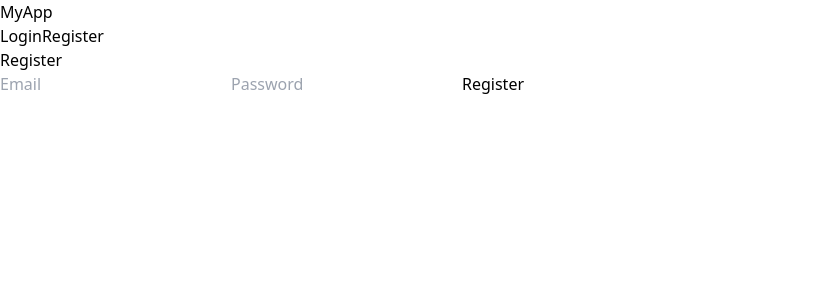
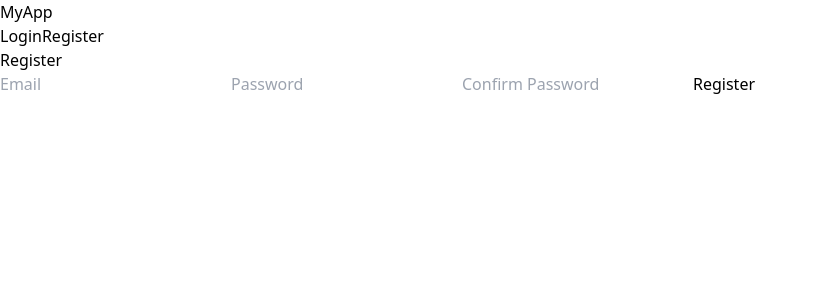
Before and after one commit to SithiraRoneth/authentication_system, a React (Vite) app in the folder frontend/fe/: page /register in a window 1280 px wide. Shown: the top 300 px of the page, without its empty margins (0-817 px from the left). Built offline with nearby package versions, Linux system fonts and the light colour scheme.

Commit message:
Enhance registration form with confirm password validation and improved error handling

```diff
--- a/frontend/fe/src/pages/RegisterForm.tsx
+++ b/frontend/fe/src/pages/RegisterForm.tsx
@@ -5,19 +5,34 @@ import { useNavigate } from "react-router-dom";
 export default function Register() {
   const [email, setEmail] = useState('');
   const [password, setPassword] = useState('');
+  const [confirmPassword, setConfirmPassword] = useState('');
   const { register } = useAuth();
   const navigate = useNavigate();
 
-    const handleSubmit = (e: React.FormEvent) => {
+  const handleSubmit = async (e: React.FormEvent) => {
     e.preventDefault();
-      if (!email || !password) return alert("All fields required");
-      register(email, password);
-      navigate('/dashboard');
+    if (!email || !password || !confirmPassword) {
+      return alert("All fields are required");
+    }
+
+    if (password !== confirmPassword) {
+      return alert("Passwords do not match");
+    }
+
+    try {
+      await register(email, password);
+      alert("Registration successful");
+      navigate('/login');
+    } catch (err) {
+      console.error("Failed to register", err);
+      alert("Registration failed");
+    }
   };
 
   return (
     <form onSubmit={handleSubmit} className="max-w-md mx-auto mt-10 bg-white p-6 rounded shadow">
       <h2 className="text-2xl mb-4">Register</h2>
+
       <input
         className="w-full p-2 border mb-4"
         type="email"
@@ -25,6 +40,7 @@ export default function Register() {
         value={email}
         onChange={(e) => setEmail(e.target.value)}
       />
+
       <input
         className="w-full p-2 border mb-4"
         type="password"
@@ -32,6 +48,15 @@ export default function Register() {
         value={password}
         onChange={(e) => setPassword(e.target.value)}
       />
+
+      <input
+        className="w-full p-2 border mb-4"
+        type="password"
+        placeholder="Confirm Password"
+        value={confirmPassword}
+        onChange={(e) => setConfirmPassword(e.target.value)}
+      />
+
       <button className="w-full bg-blue-500 text-white p-2 rounded">Register</button>
     </form>
   );
```
Lines whose indentation alone changed are shown as unchanged.
